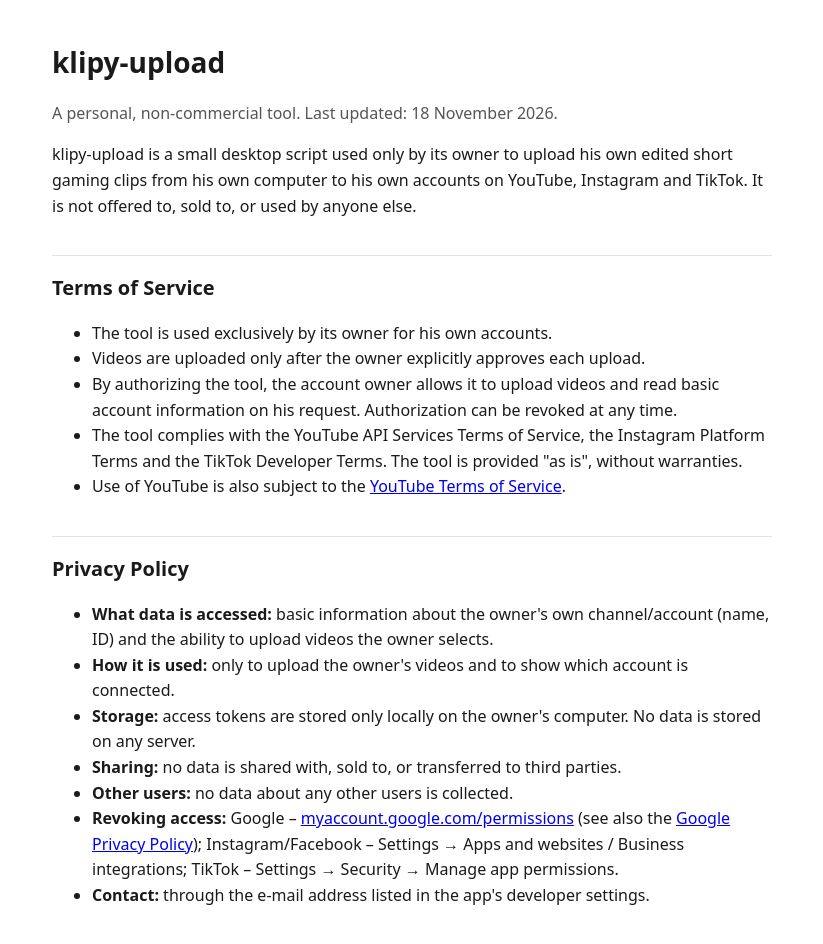
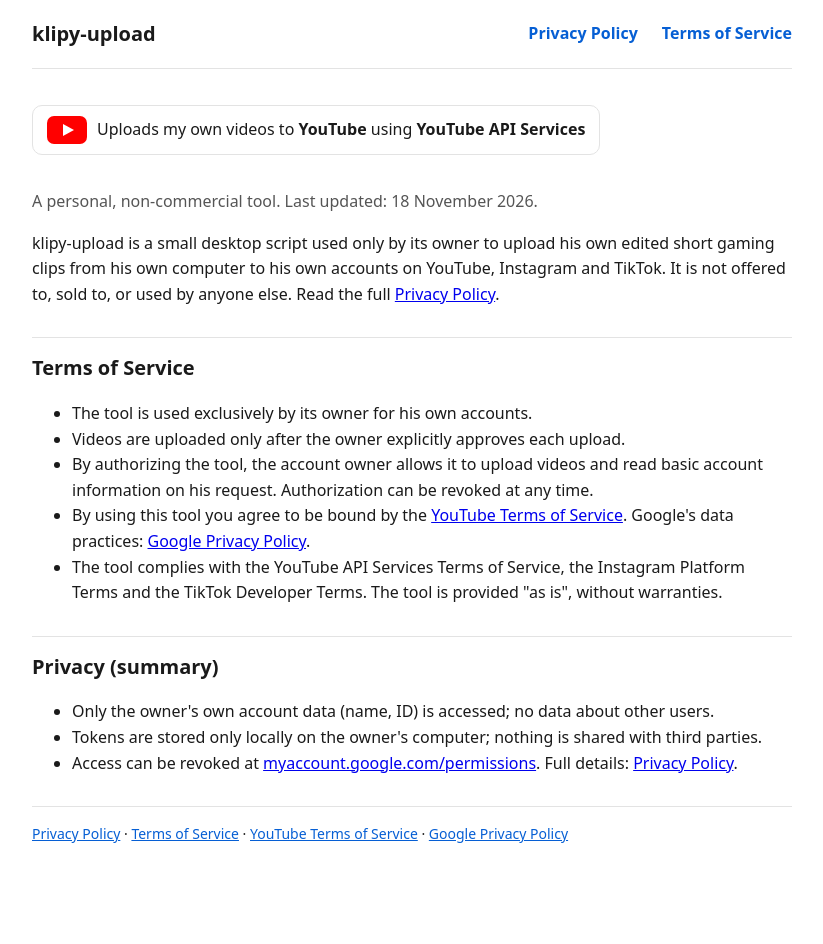
Before and after one commit to gtaviclip37/gtaviclip37.github.io, a plain HTML site: page index.html in a window 1280 px wide. Shown: the whole page, without its empty margins (228-1051 px from the left). After the commit the page ends 891 px from the top, so only its background shows below. Drawn offline with Linux system fonts and the light colour scheme.

Commit message:
Update index.html

```diff
--- a/index.html
+++ b/index.html
@@ -6,22 +6,33 @@
 <title>klipy-upload</title>
 <style>
   :root { --bg: #ffffff; --text: #1a1a1a; --muted: #555; --line: #e3e3e3; }
-  @media (prefers-color-scheme: dark) { :root { --bg: #121212; --text: #ececec; --muted: #aaa; --line: #333; } }
   body { background: var(--bg); color: var(--text); font: 16px/1.6 system-ui, sans-serif; margin: 0; padding: 0 16px; }
-  main { max-width: 720px; margin: 40px auto; }
-  h1 { font-size: 28px; margin-bottom: 4px; }
-  h2 { font-size: 20px; margin-top: 36px; padding-top: 16px; border-top: 1px solid var(--line); }
-  p, li { color: var(--text); }
+  header { max-width: 760px; margin: 0 auto; padding: 18px 0; display: flex; flex-wrap: wrap; gap: 12px 24px; align-items: center; border-bottom: 1px solid var(--line); }
+  header .name { font-weight: 700; font-size: 20px; margin-right: auto; }
+  header a { color: #065fd4; text-decoration: none; font-weight: 600; }
+  main { max-width: 760px; margin: 28px auto; }
+  .yt { display: inline-flex; align-items: center; gap: 10px; border: 1px solid var(--line); border-radius: 10px; padding: 10px 14px; margin: 8px 0 18px; }
+  .yt .logo { width: 40px; height: 28px; background: #ff0000; border-radius: 7px; position: relative; flex: none; }
+  .yt .logo::after { content: ""; position: absolute; left: 16px; top: 8px; border-left: 11px solid #fff; border-top: 6px solid transparent; border-bottom: 6px solid transparent; }
+  h2 { font-size: 20px; margin-top: 30px; padding-top: 14px; border-top: 1px solid var(--line); }
   .muted { color: var(--muted); }
+  footer { max-width: 760px; margin: 30px auto; padding: 16px 0; border-top: 1px solid var(--line); font-size: 14px; }
+  footer a { color: #065fd4; }
 </style>
 </head>
 <body>
+<header>
+  <span class="name">klipy-upload</span>
+  <a href="privacy.html">Privacy Policy</a>
+  <a href="#terms">Terms of Service</a>
+</header>
 <main>
-  <h1>klipy-upload</h1>
+  <div class="yt"><span class="logo" aria-hidden="true"></span>
+    <span>Uploads my own videos to <strong>YouTube</strong> using <strong>YouTube API Services</strong></span></div>
   <p class="muted">A personal, non-commercial tool. Last updated: 18 November 2026.</p>
   <p>klipy-upload is a small desktop script used only by its owner to upload his own edited short gaming clips
      from his own computer to his own accounts on YouTube, Instagram and TikTok. It is not offered to, sold to,
-     or used by anyone else.</p>
+     or used by anyone else. Read the full <a href="privacy.html">Privacy Policy</a>.</p>
 
   <h2 id="terms">Terms of Service</h2>
   <ul>
@@ -29,24 +40,23 @@
     <li>Videos are uploaded only after the owner explicitly approves each upload.</li>
     <li>By authorizing the tool, the account owner allows it to upload videos and read basic account information
         on his request. Authorization can be revoked at any time.</li>
+    <li>By using this tool you agree to be bound by the <a href="https://www.youtube.com/t/terms">YouTube Terms of Service</a>.
+        Google's data practices: <a href="https://policies.google.com/privacy">Google Privacy Policy</a>.</li>
     <li>The tool complies with the YouTube API Services Terms of Service, the Instagram Platform Terms and the TikTok
         Developer Terms. The tool is provided "as is", without warranties.</li>
-    <li>Use of YouTube is also subject to the <a href="https://www.youtube.com/t/terms">YouTube Terms of Service</a>.</li>
   </ul>
 
-  <h2 id="privacy">Privacy Policy</h2>
+  <h2 id="privacy">Privacy (summary)</h2>
   <ul>
-    <li><strong>What data is accessed:</strong> basic information about the owner's own channel/account
-        (name, ID) and the ability to upload videos the owner selects.</li>
-    <li><strong>How it is used:</strong> only to upload the owner's videos and to show which account is connected.</li>
-    <li><strong>Storage:</strong> access tokens are stored only locally on the owner's computer. No data is stored on any server.</li>
-    <li><strong>Sharing:</strong> no data is shared with, sold to, or transferred to third parties.</li>
-    <li><strong>Other users:</strong> no data about any other users is collected.</li>
-    <li><strong>Revoking access:</strong> Google – <a href="https://myaccount.google.com/permissions">myaccount.google.com/permissions</a>
-        (see also the <a href="https://policies.google.com/privacy">Google Privacy Policy</a>);
-        Instagram/Facebook – Settings → Apps and websites / Business integrations; TikTok – Settings → Security → Manage app permissions.</li>
-    <li><strong>Contact:</strong> through the e-mail address listed in the app's developer settings.</li>
+    <li>Only the owner's own account data (name, ID) is accessed; no data about other users.</li>
+    <li>Tokens are stored only locally on the owner's computer; nothing is shared with third parties.</li>
+    <li>Access can be revoked at <a href="https://myaccount.google.com/permissions">myaccount.google.com/permissions</a>.
+        Full details: <a href="privacy.html">Privacy Policy</a>.</li>
   </ul>
 </main>
+<footer>
+  <a href="privacy.html">Privacy Policy</a> · <a href="#terms">Terms of Service</a> ·
+  <a href="https://www.youtube.com/t/terms">YouTube Terms of Service</a> · <a href="https://policies.google.com/privacy">Google Privacy Policy</a>
+</footer>
 </body>
 </html>
```
